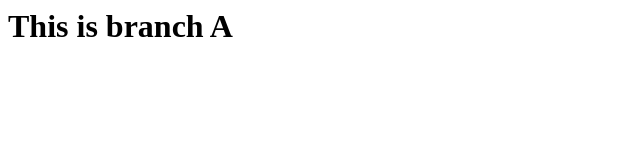
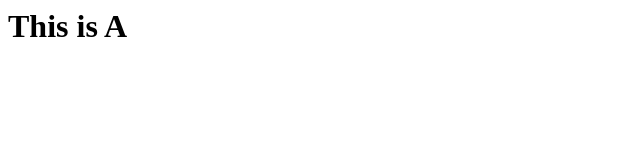
Before and after one commit to Debo15/git-and-github, a plain HTML site: page index.html in a window 1280 px wide. Shown: the whole page, without its empty margins (0-640 px from the left). Drawn offline with Linux system fonts and the light colour scheme.

Commit message:
this is A

```diff
--- a/index.html
+++ b/index.html
@@ -3,6 +3,6 @@
 		<title>our website</title>
 	</head>
 	<body>
-		<h1>This is branch A</h1>
+		<h1>This is A</h1>
 	</body>
 </html>
```
